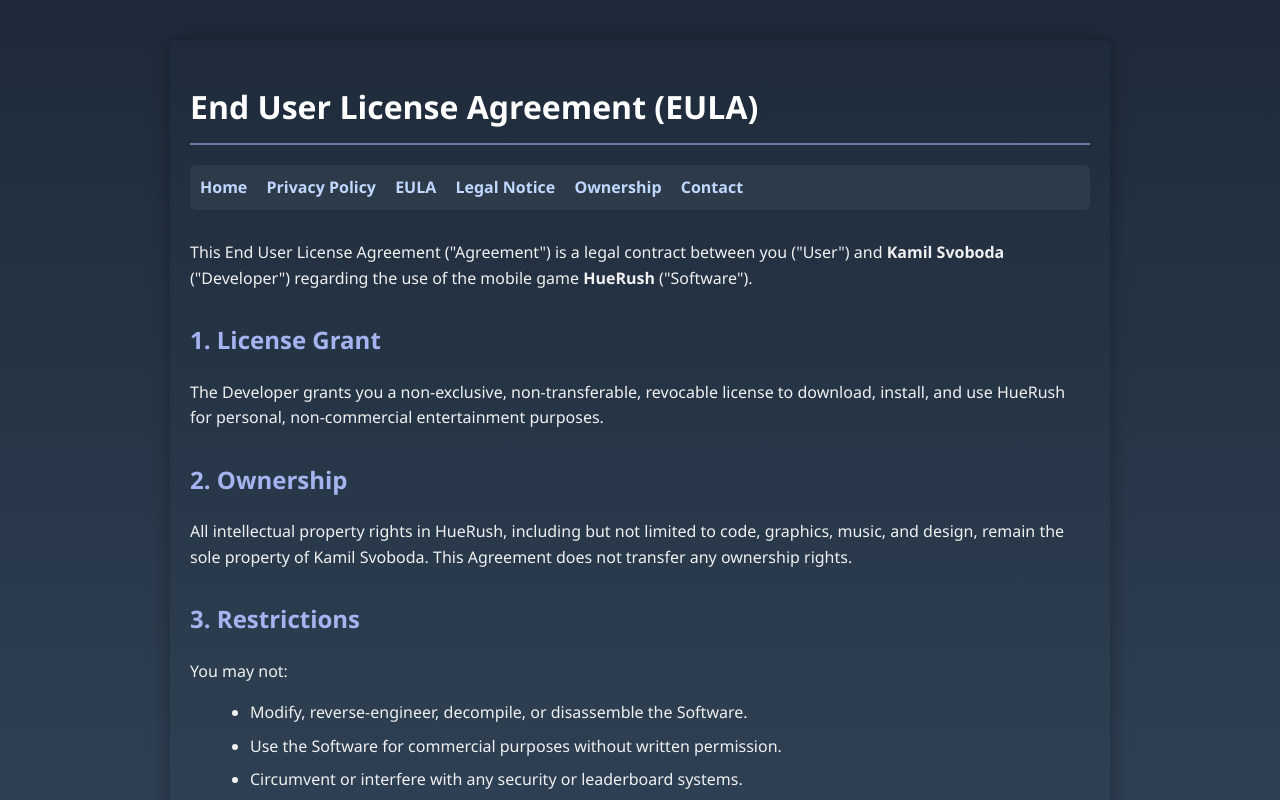
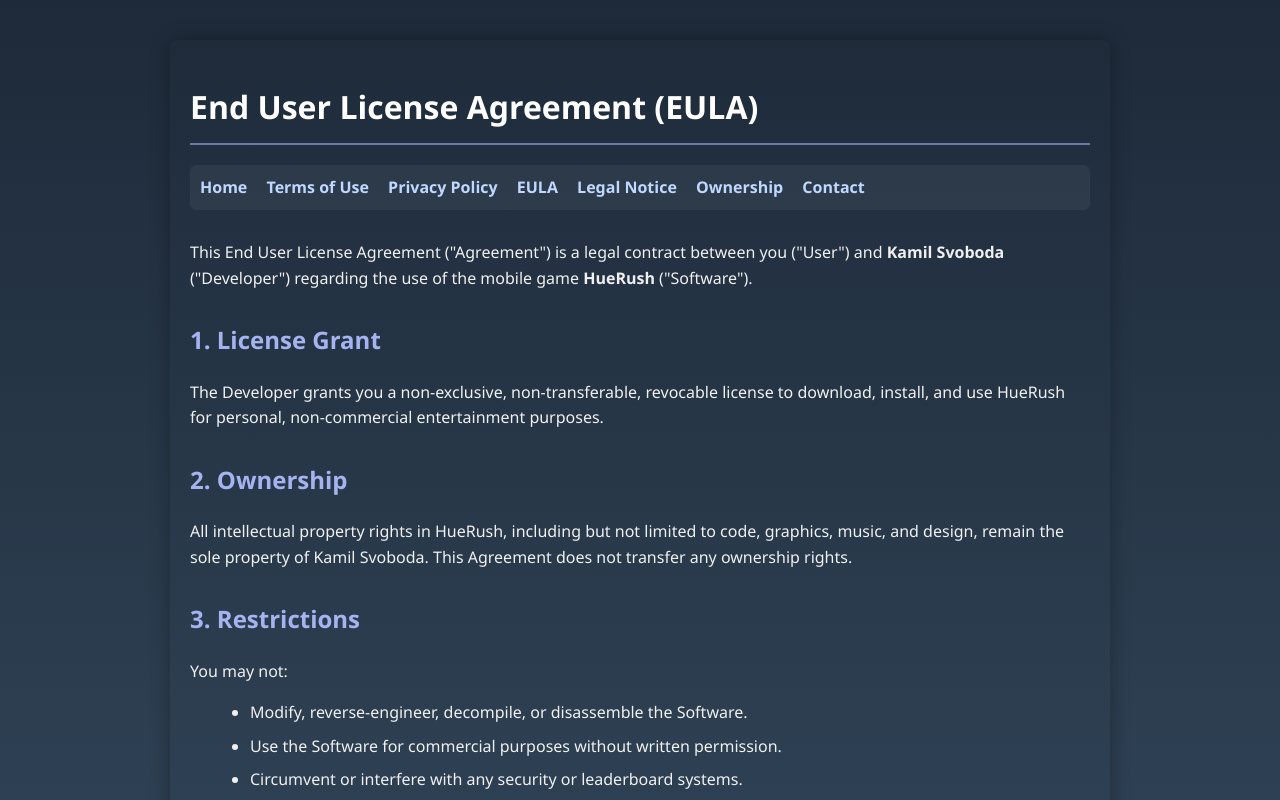
Before and after one commit to HueRushGame/HueRush-site, a plain HTML site: page EULA.html in a window 1280 px wide. Shown: the top 800 px of the page. Drawn offline with Linux system fonts and the light colour scheme.

Commit message:
Update EULA.html

```diff
--- a/EULA.html
+++ b/EULA.html
@@ -10,6 +10,7 @@
   <h1>End User License Agreement (EULA)</h1>
   <nav>
     <a href="index.html">Home</a>
+    <a href="TermsOfUse.html">Terms of Use</a>
     <a href="PrivacyPolicy.html">Privacy Policy</a>
     <a href="EULA.html">EULA</a>
     <a href="LegalNotice.html">Legal Notice</a>
```
